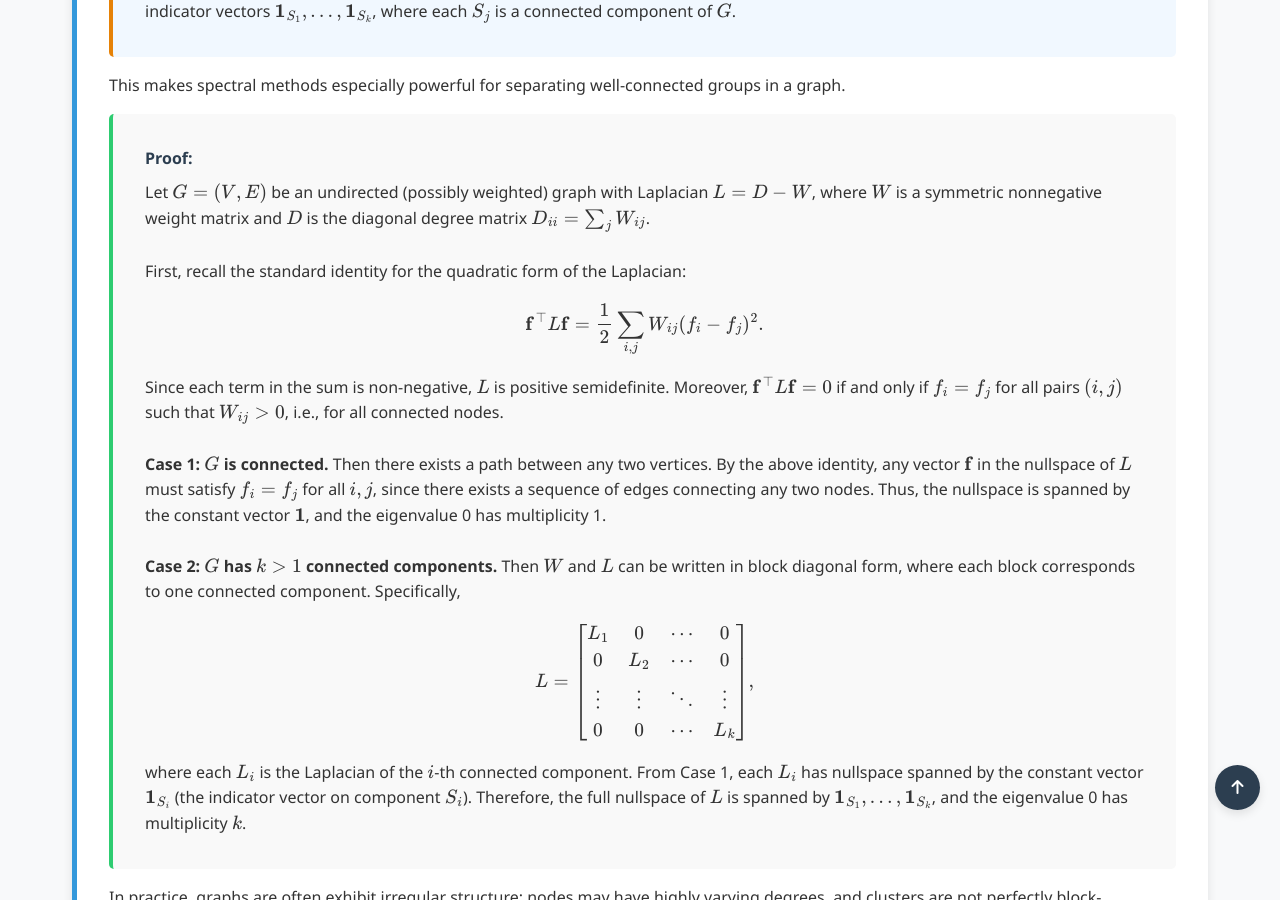
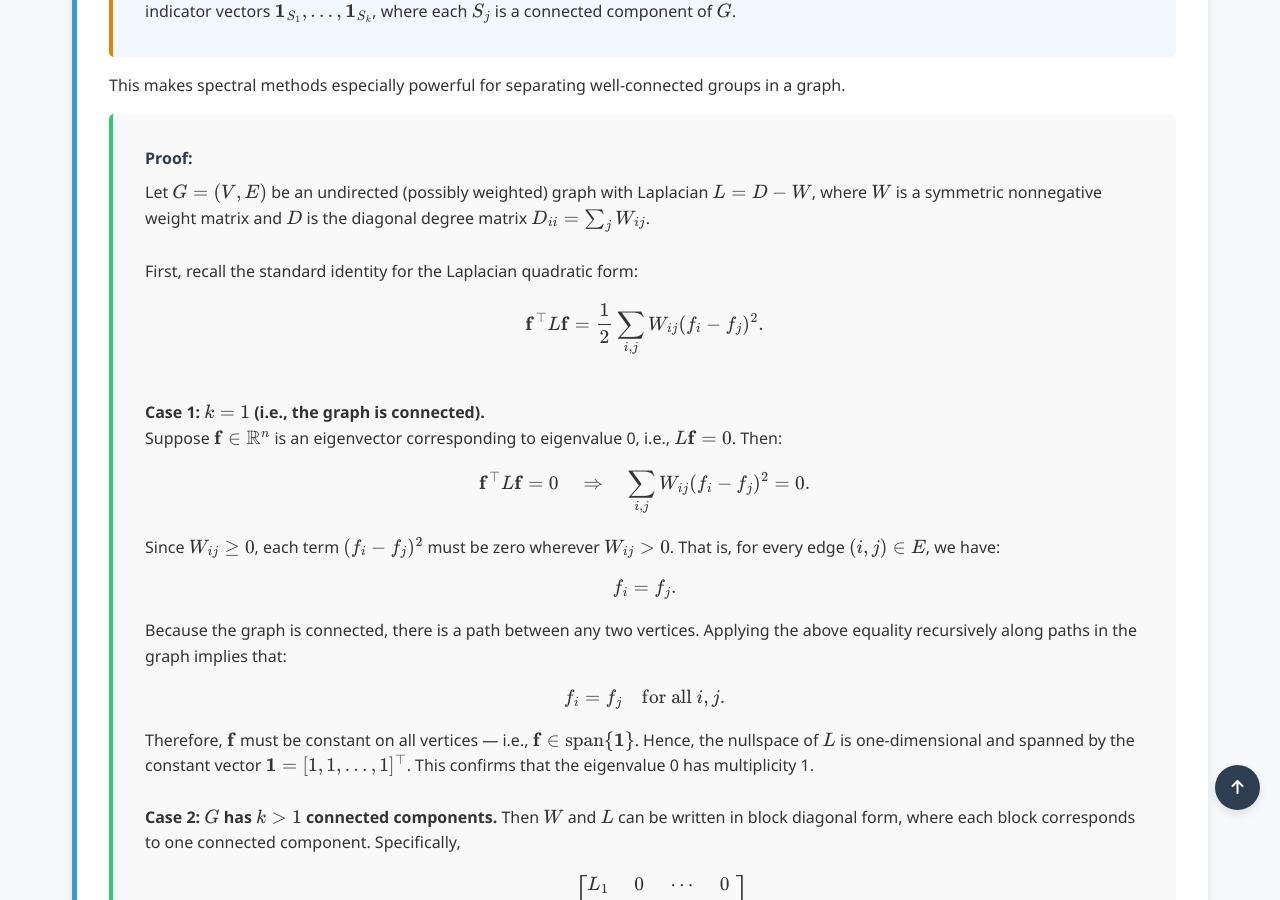
Before and after one commit to Yusukey01/yusukey01.github.io, a Jekyll site: the page built from Mathematics/Machine_learning/clustering.html, in a window 1280 px wide and 900 px high, scrolled down 3228 px. Built offline with Jekyll 4.4.1, drawn with Linux system fonts in a browser that asks for light colours.

Commit message:
made Graph raplacian

```diff
--- a/Mathematics/Machine_learning/clustering.html
+++ b/Mathematics/Machine_learning/clustering.html
@@ -165,17 +165,31 @@ uses_python: false
                         Let \(G = (V, E)\) be an undirected (possibly weighted) graph with Laplacian \(L = D - W\), where \(W\) is a symmetric nonnegative weight matrix and \(D\) is the diagonal degree matrix \(D_{ii} = \sum_j W_{ij}\).
 
                         <br><br>
-                        First, recall the standard identity for the quadratic form of the Laplacian:
+                        First, recall the standard identity for the Laplacian quadratic form:
                         \[
                         \mathbf{f}^\top L \mathbf{f} = \frac{1}{2} \sum_{i,j} W_{ij}(f_i - f_j)^2.
                         \]
-                        Since each term in the sum is non-negative, \(L\) is positive semidefinite. Moreover, \(\mathbf{f}^\top L \mathbf{f} = 0\) if and only if \(f_i = f_j\) for all pairs \((i,j)\) such that \(W_{ij} > 0\), i.e., for all connected nodes.
 
+                        <br>
+                        <strong>Case 1: \(k = 1\) (i.e., the graph is connected).</strong><br>
+                        Suppose \(\mathbf{f} \in \mathbb{R}^n\) is an eigenvector corresponding to eigenvalue 0, i.e., \(L \mathbf{f} = 0\). Then:
+                        \[
+                        \mathbf{f}^\top L \mathbf{f} = 0 \quad \Rightarrow \quad \sum_{i,j} W_{ij}(f_i - f_j)^2 = 0.
+                        \]
+
+                        Since \(W_{ij} \geq 0\), each term \((f_i - f_j)^2\) must be zero wherever \(W_{ij} > 0\). That is, for every edge \((i,j) \in E\), we have:
+                        \[
+                        f_i = f_j.
+                        \]
+
+                        Because the graph is connected, there is a path between any two vertices. Applying the above equality recursively along paths in the graph implies that:
+                        \[
+                        f_i = f_j \quad \text{for all } i,j.
+                        \]
+
+                        Therefore, \(\mathbf{f}\) must be constant on all vertices — i.e., \(\mathbf{f} \in \text{span}\{\mathbf{1}\}\). Hence, the nullspace of \(L\) is one-dimensional and spanned by the constant vector \(\mathbf{1} = [1, 1, \dots, 1]^\top\). This confirms that the eigenvalue 0 has multiplicity 1.
                         <br><br>
-                        <strong>Case 1: \(G\) is connected.</strong>
-                        Then there exists a path between any two vertices. By the above identity, any vector \(\mathbf{f}\) in the nullspace of \(L\) must satisfy \(f_i = f_j\) for all \(i, j\), since there exists a sequence of edges connecting any two nodes. Thus, the nullspace is spanned by the constant vector \(\mathbf{1}\), and the eigenvalue 0 has multiplicity 1.
 
-                        <br><br>
                         <strong>Case 2: \(G\) has \(k > 1\) connected components.</strong>
                         Then \(W\) and \(L\) can be written in block diagonal form, where each block corresponds to one connected component. Specifically,
                         \[
```
